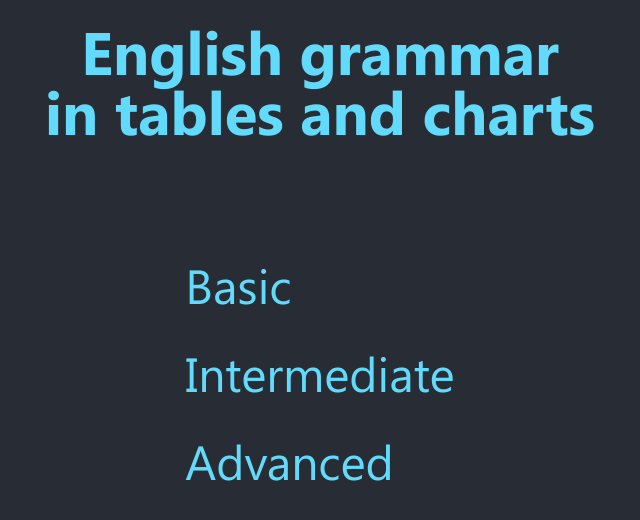
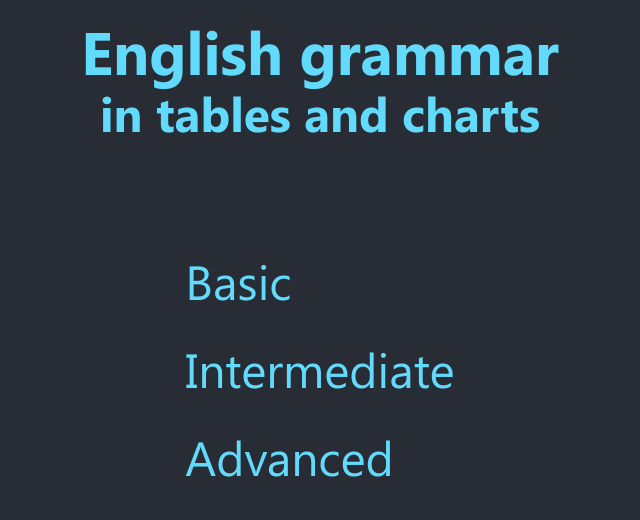
Before and after one commit to PopovDS617/eng-gram, a Next.js app: page / in a window 1280 px wide. Shown: the top 520 px of the page, without its empty margins (320-960 px from the left). Built offline with nearby package versions, Linux system fonts and the light colour scheme.

Commit message:
Update index.tsx

```diff
--- a/src/pages/index.tsx
+++ b/src/pages/index.tsx
@@ -9,7 +9,7 @@ export default function Home() {
           <h1 className="font-segoeBold text-3xl md:text-6xl text-customBlue  text-center pl-10 pr-10 ">
         English grammar
       </h1>
-       <h1 className="font-segoeBold text-3xl md:text-6xl text-customBlue   text-center pl-10 pr-10 ">
+       <h1 className="font-segoeBold text-3xl md:text-5xl text-customBlue mt-2   text-center pl-10 pr-10 ">
        in tables and charts
       </h1>
         </div>
```
